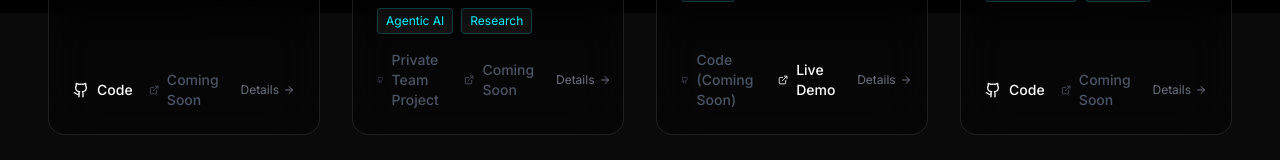
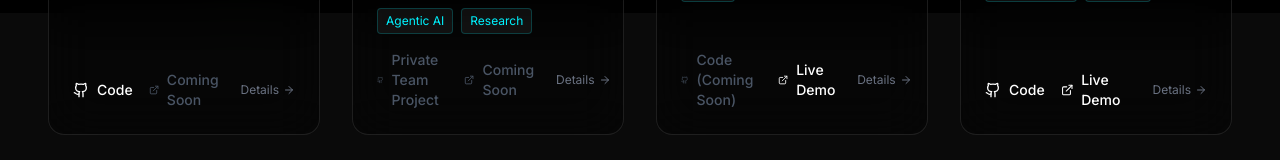
Before and after one commit to kundandr05/portfolio, a Next.js app: page /projects in a window 1280 px wide. Shown: the part 787-947 px from the top of the page. Built offline with nearby package versions, Linux system fonts and the light colour scheme.

Commit message:
Update portfolio live demo link

```diff
--- a/src/data/projects.ts
+++ b/src/data/projects.ts
@@ -75,7 +75,8 @@ export const projects: Project[] = [
         tags: ["Next.js", "TypeScript", "Tailwind CSS", "Portfolio"],
         image: "/project4.jpg",
         github: "https://github.com/kundandr05/portfolio",
-        demo: "#",
+        demo: "https://portfolio-ashy-nine-78.vercel.app/",
+        demoLabel: "Live Demo",
         keyFeatures: [
             "Server-side rendering for optimal SEO and performance",
             "Framer Motion animations for engaging UI/UX",
```
